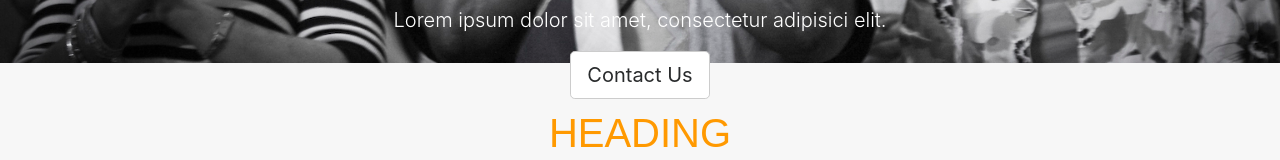
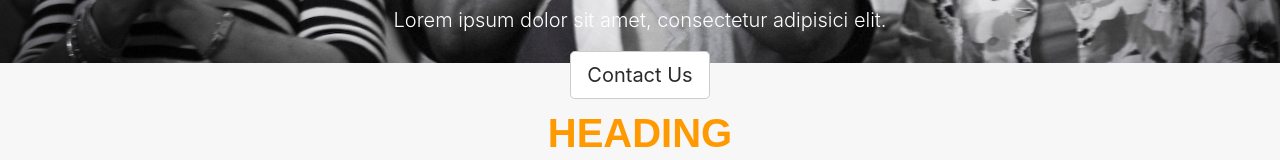
Before and after one commit to daelian1/diocese, a plain HTML site: page index.html in a window 1280 px wide. Shown: the part 793-953 px from the top of the page. Drawn offline with nearby package versions, Linux system fonts and the light colour scheme; a web font is replaced by a local one.

Commit message:
Commit from Pingendo

```diff
--- a/index.html
+++ b/index.html
@@ -42,7 +42,7 @@
     <div class="container">
       <div class="row">
         <div class="col-md-12">
-          <h1 class="text-warning">HEADING</h1>
+          <h1 class="text-warning"><b>HEADING</b></h1>
           <p class="lead text-gray-dark">The Diocese of Albany is One Church fulfilling the Great Commandment and the Great Commission, moving from membership to discipleship; equipping, emboldening, and sending disciples to make disciples.</p>
         </div>
       </div>
```
